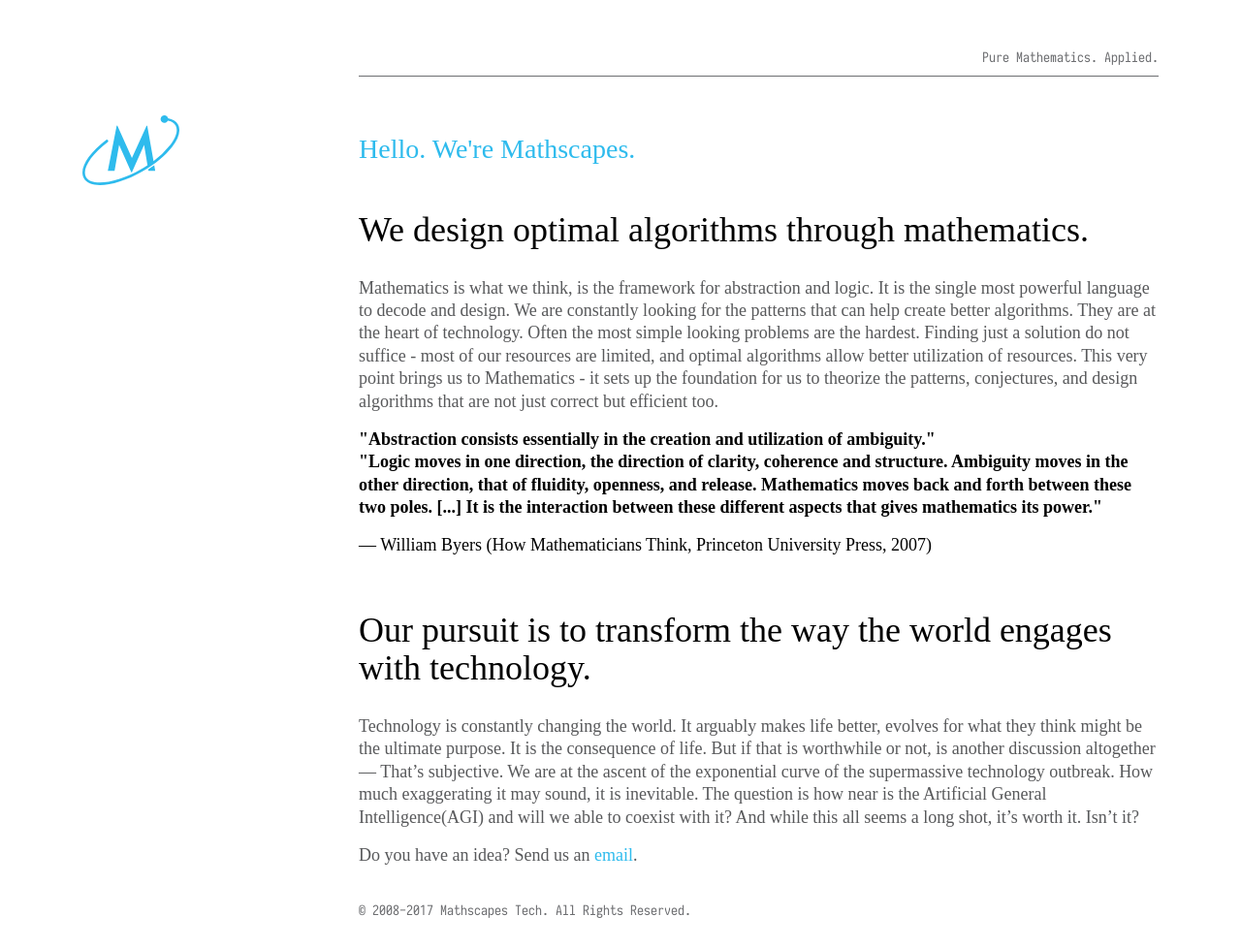
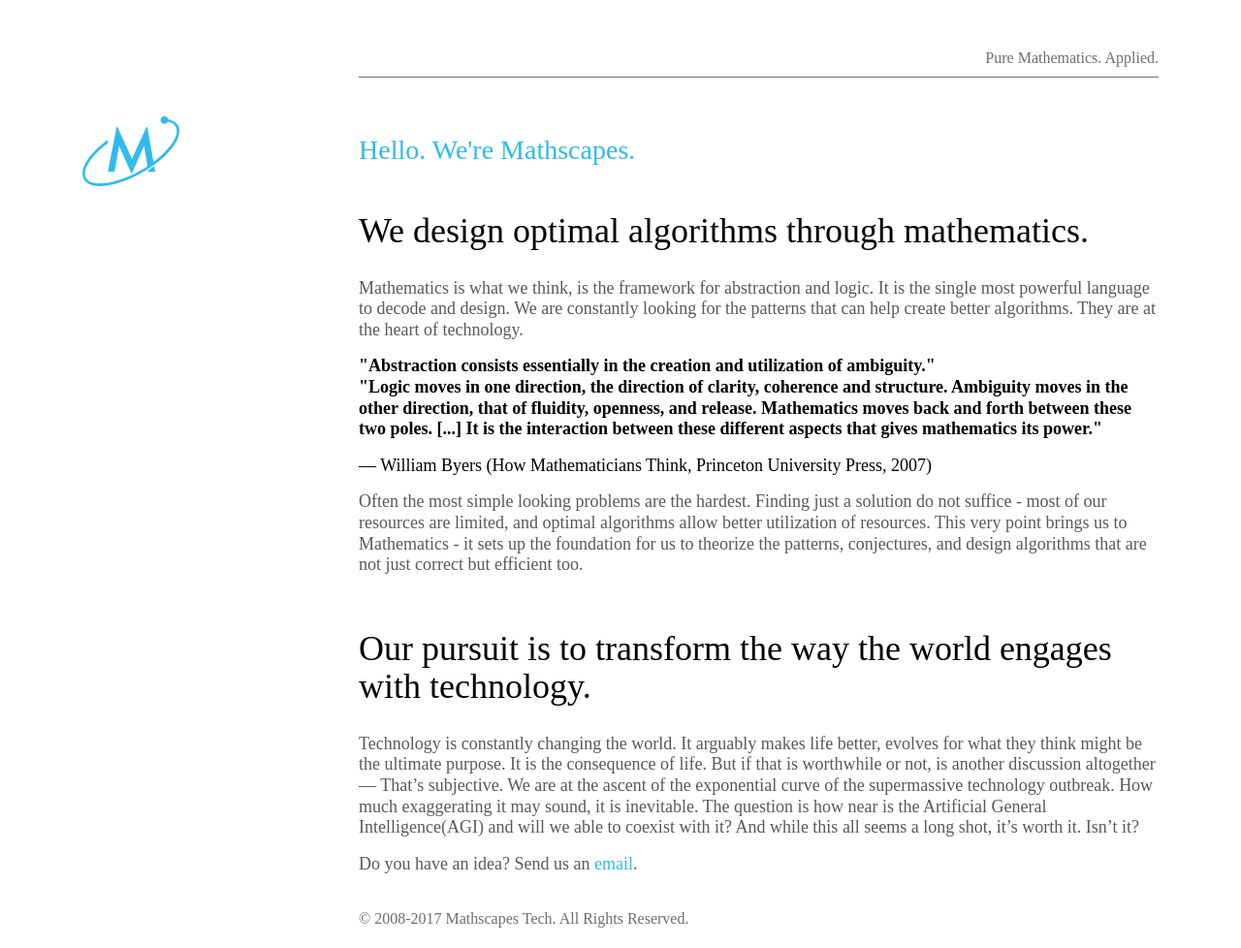
Before and after one commit to mathscapes/mathscapes.github.io, a plain HTML site: page index.html in a window 1280 px wide. Shown: the whole page at 97% size. Drawn offline with nearby package versions, Linux system fonts and the light colour scheme; a script that the page names is missing.

Commit message:
Updated line height to 1.2 and updated font for tagline and footer

```diff
--- a/index.html
+++ b/index.html
@@ -31,7 +31,7 @@
             margin-top:50px;
         }
         body{
-            line-height: 1.3;
+            line-height: 1.2;
         }
         #tagline{
             width:100%;
@@ -39,8 +39,9 @@
             padding-bottom: 10px;
             display: block;
             text-align: right;
-            font-family: "Iosevka Term";
-            font-size: 14px;
+            font-family : "Futura PT","futura-pt";
+            //font-family: "Iosevka Term";
+            font-size: 16px;
             color:#6d6e71;
             //text-transform: uppercase;
         }
@@ -75,8 +76,9 @@
             width:100%;
             display: block;
             text-align: left;
-            font-family: "Iosevka Term";
-            font-size: 14px;
+            font-family : "Futura PT","futura-pt";
+            //font-family: "Iosevka Term";
+            font-size: 16px;
             color:#6d6e71;
             //text-transform: uppercase;
             padding-top: 20px;
@@ -111,9 +113,10 @@
           <div class="col-sm-9">
               <h1>Hello. We're Mathscapes.</h1>
               <h2>We design optimal algorithms through mathematics.</h2>
-              <p>Mathematics is what we think, is the framework for abstraction and logic. It is the single most powerful language to decode and design. We are constantly looking for the patterns that can help create better algorithms. They are at the heart of technology. Often the most simple looking problems are the hardest. Finding just a solution do not suffice - most of our resources are limited, and optimal algorithms allow better utilization of resources. This very point brings us to Mathematics - it sets up the foundation for us to theorize the patterns, conjectures, and design algorithms that are not just correct but efficient too.</p>
-              <p><bold>"Abstraction consists essentially in the creation and utilization of ambiguity."<br/>"Logic moves in one direction, the direction of clarity, coherence and structure. Ambiguity moves in the other direction, that of fluidity, openness, and release. Mathematics moves back and forth between these two poles. [...] It is the interaction between these different aspects that gives mathematics its power."</bold></p>
-              <p id="author">&mdash; William Byers (How Mathematicians Think, Princeton University Press, 2007)</p>
+              <p>Mathematics is what we think, is the framework for abstraction and logic. It is the single most powerful language to decode and design. We are constantly looking for the patterns that can help create better algorithms. They are at the heart of technology. </p>
+                  <p><bold>"Abstraction consists essentially in the creation and utilization of ambiguity."<br/>"Logic moves in one direction, the direction of clarity, coherence and structure. Ambiguity moves in the other direction, that of fluidity, openness, and release. Mathematics moves back and forth between these two poles. [...] It is the interaction between these different aspects that gives mathematics its power."</bold></p>
+                  <p id="author">&mdash; William Byers (How Mathematicians Think, Princeton University Press, 2007)</p>
+            <p>Often the most simple looking problems are the hardest. Finding just a solution do not suffice - most of our resources are limited, and optimal algorithms allow better utilization of resources. This very point brings us to Mathematics - it sets up the foundation for us to theorize the patterns, conjectures, and design algorithms that are not just correct but efficient too.</p>
               <h2>Our pursuit is to transform the way the world engages with technology.</h2>
               <p>Technology is constantly changing the world. It arguably makes life better, evolves for what they think might be the ultimate purpose. It is the consequence of life. But if that is worthwhile or not, is another discussion altogether &mdash; That’s subjective. We are at the ascent of the exponential curve of the supermassive technology outbreak. How much exaggerating it may sound, it is inevitable. The question is how near is the Artificial General Intelligence(AGI) and will we able to coexist with it? And while this all seems a long shot, it’s worth it. Isn’t it?</p>
               <p>Do you have an idea? Send us an <a href="mailto:grv@mathscapes.xyz">email</a>.</p>
```
